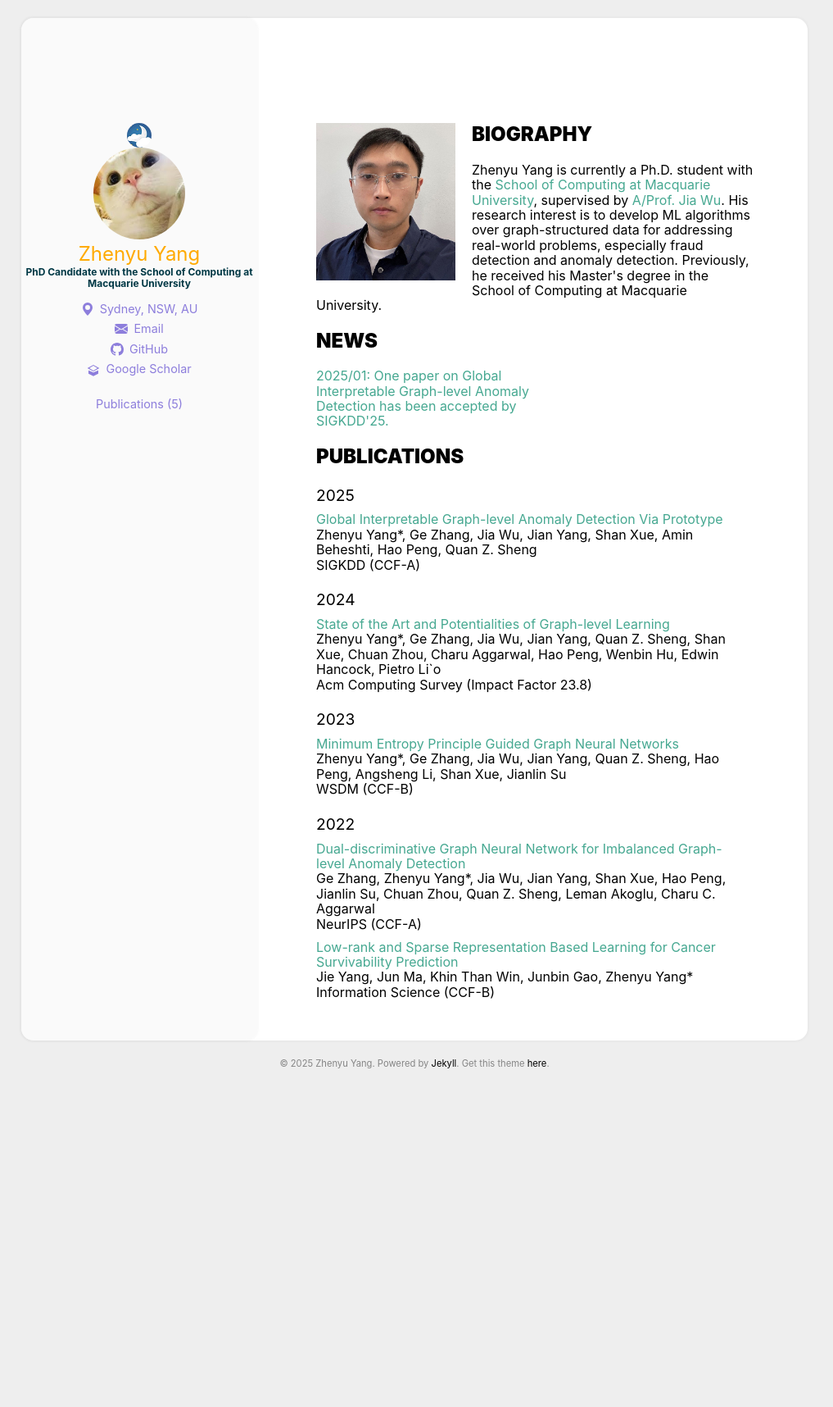
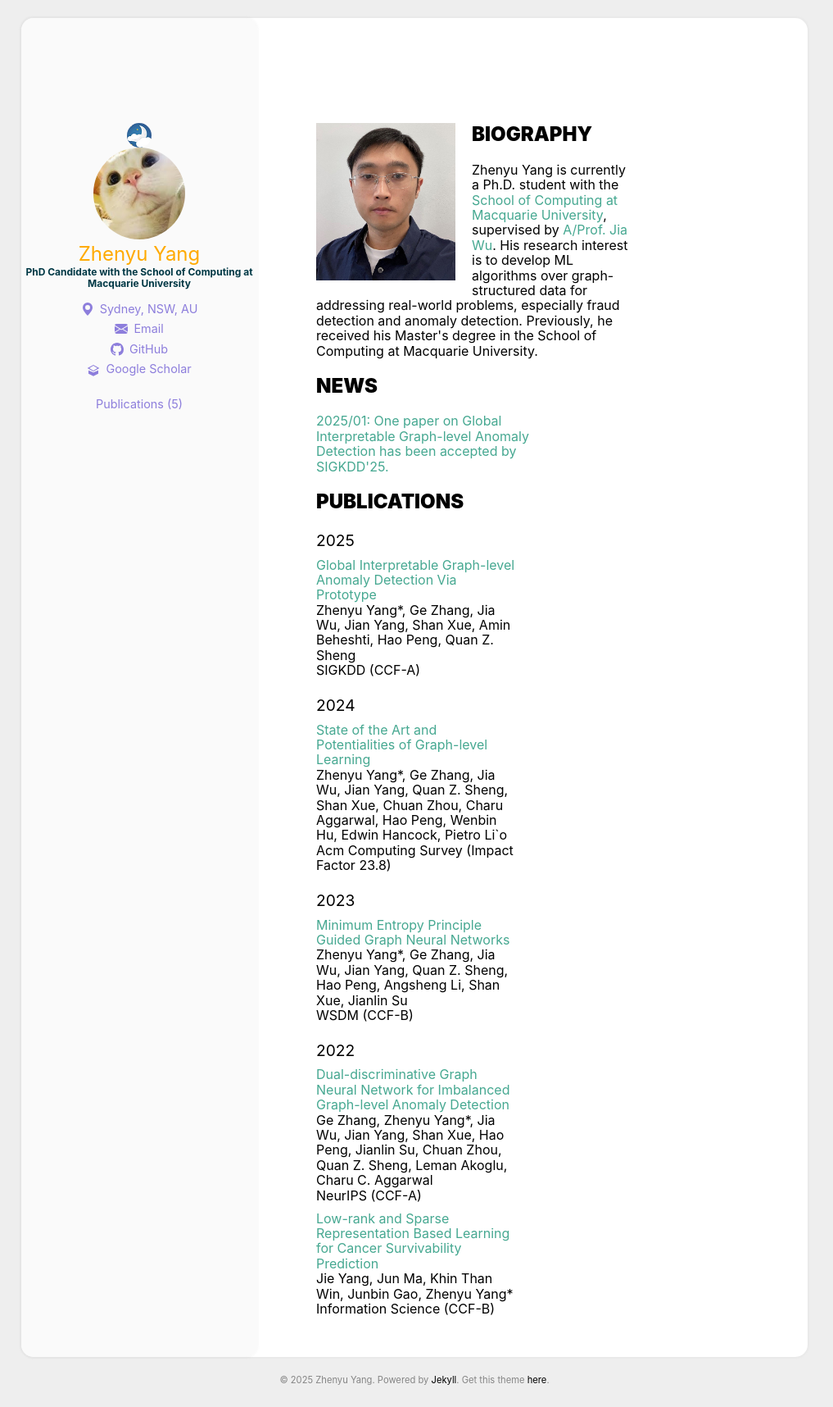
Before and after one commit to ZhenyuYangMQ/ZhenyuYangMQ.github.io, a Jekyll site: the page built from index.html, in a window 1280 px wide. Shown: the whole page at 82% size, without its empty margins (134-1151 px from the left). Built offline with Jekyll 4.4.1, drawn with Linux system fonts in a browser that asks for light colours; before the commit the page ends 1329 px from its top, so only the background shows below that.

Commit message:
Update archive.html

```diff
--- a/_includes/archive.html
+++ b/_includes/archive.html
@@ -30,7 +30,7 @@
   </div>
   <div>
   <h2><b>BIOGRAPHY</b></h2>
-    <div  style="width:535px">
+    <div>	  <!-- style="width:535px"-->
     Zhenyu Yang is currently a Ph.D. student with the <a href='https://www.mq.edu.au/faculty-of-science-and-engineering/departments-and-schools/school-of-computing'> School of Computing at Macquarie University</a>, supervised by <a href='http://web.science.mq.edu.au/~jiawu/'> A/Prof. Jia Wu</a>. His research interest is to develop ML algorithms over graph-structured data for addressing real-world problems, especially fraud detection and anomaly detection. Previously, he received his Master's degree in the School of Computing at Macquarie University.
     </div>
   </div>
@@ -65,8 +65,8 @@
   {% endif %}
   {% endunless %}
 
-  <ul style="width:800px">
-    <li style="width:660px">
+  <ul>  <!-- style="width:800px"-->
+    <li>  <!-- style="width:660px"-->
       <!--<time class='archive_date' datetime='{{ post.date | date_to_xmlschema }}'>
         {{ post.date | date: "%b %d" }}
       </time>-->
```
